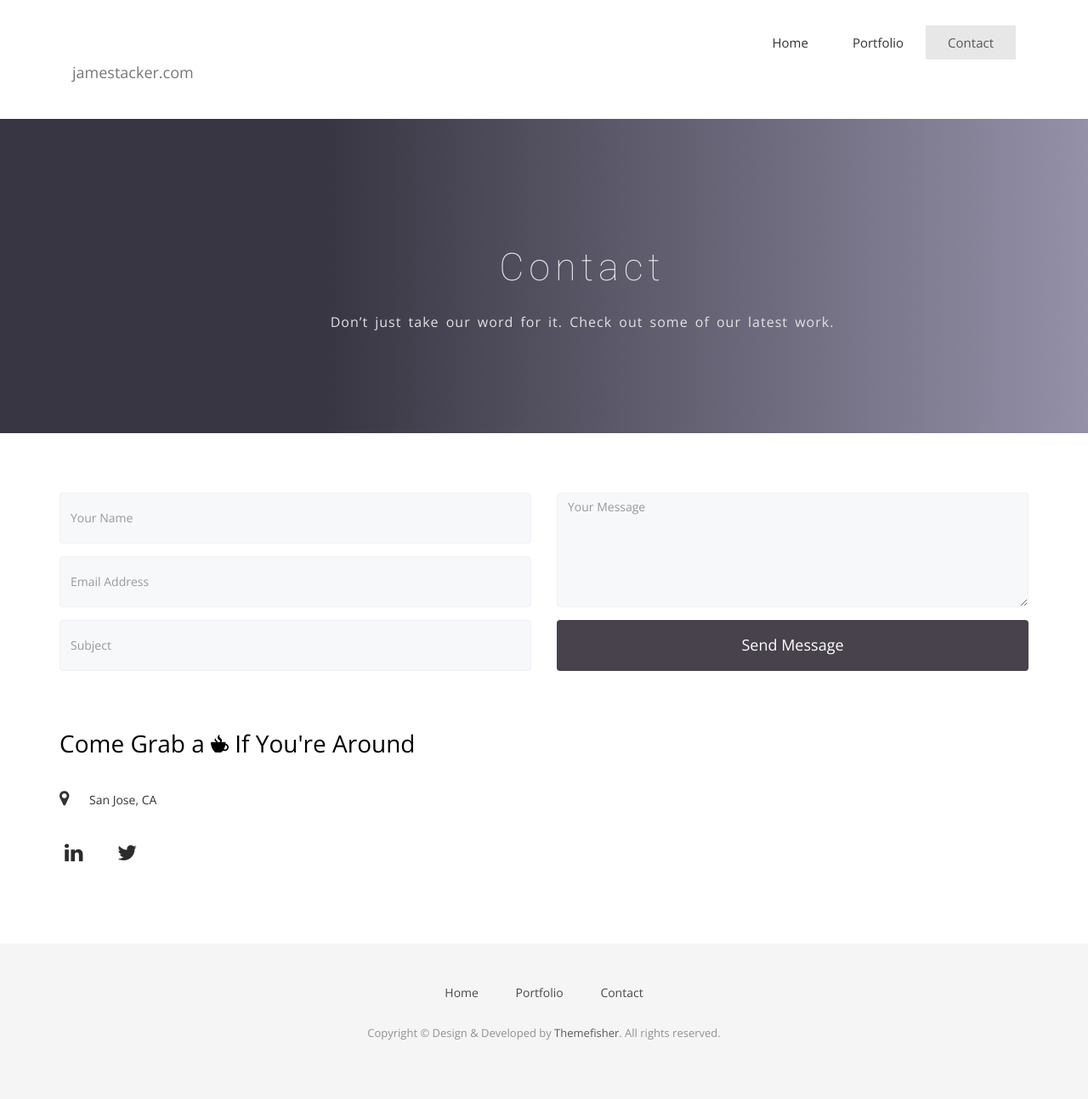
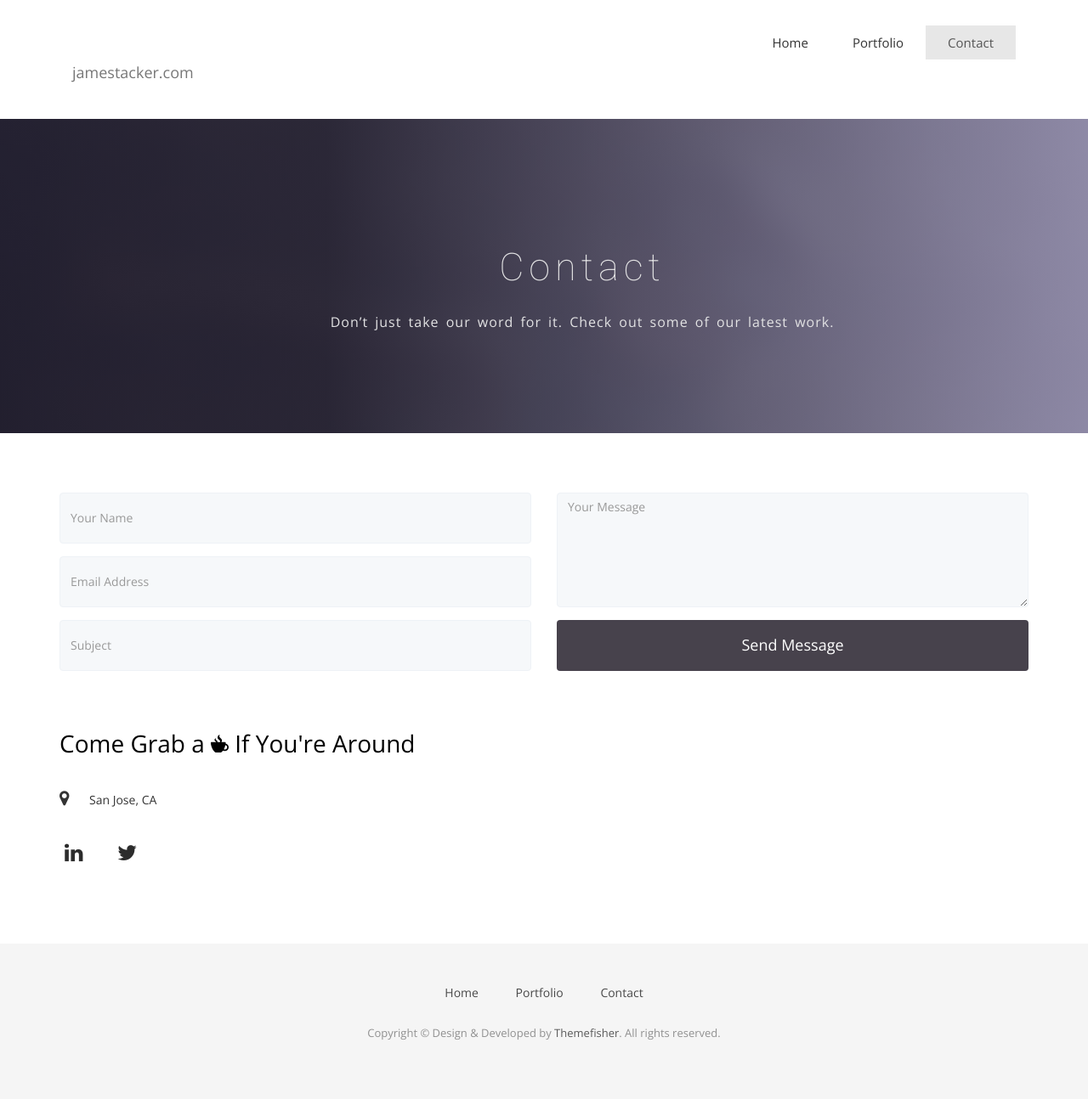
Before and after one commit to Tacktician/portfolio-site, a Jekyll site: the page built from contact.html, in a window 1280 px wide. Shown: the whole page at 85% size. Built offline with Jekyll 4.4.1, drawn with Linux system fonts in a browser that asks for light colours; nearby versions of some CDN libraries; some web fonts are replaced; comment, search, counter and statistics services are not loaded.

Commit message:
updated contact-form.html

```diff
--- a/_includes/contact-form.html
+++ b/_includes/contact-form.html
@@ -2,31 +2,30 @@
         <section id="contact-form">
           <div class="container">
             <div class="row">
+              <form action="https://formspree.io/f/xldrreqd" method="POST">
               <div class="col-md-6 col-sm-12">
                 <div class="block">
-                  <form>
                     <div class="form-group">
-                      <input type="text" class="form-control" placeholder="Your Name">
+                      <input type="text" name="name" class="form-control" placeholder="Your Name">
                     </div>
                     <div class="form-group">
-                      <input type="text" class="form-control" placeholder="Email Address">
+                      <input type="email" name="email" class="form-control" placeholder="Email Address">
                     </div>
                     <div class="form-group">
-                      <input type="text" class="form-control" placeholder="Subject">
+                      <input type="text" name="subject" class="form-control" placeholder="Subject">
                     </div>
-                  </form>
                 </div>
               </div>
               <div class="col-md-6 col-sm-12">
                 <div class="block">
-                  <form>
                     <div class="form-group-2">
-                      <textarea class="form-control" rows="3" placeholder="Your Message"></textarea>
+                      <textarea class="form-control" name="message" rows="3" placeholder="Your Message"></textarea>
                     </div>
+                    <input type="hidden" name="_next" value="{{ site.url }}/thanks.html" />
                     <button class="btn btn-default" type="submit">Send Message</button>
-                  </form>
                 </div>
               </div>
+              </form>
             </div>
             <div id="contact-box" class="row">
               <div class="col-md-6 col-sm-12">
@@ -41,29 +40,7 @@
                     </li> -->
                   </ul>
 
-                  <ul class="social-icons">
-                    <!-- <li>
-                      <a href="http://www.themefisher.com"><i class="fa fa-google"></i></a>
-                    </li> -->
-                    <li>
-                      <a href="https://www.linkedin.com/in/jamestacker/"><i class="fa fa-linkedin"></i></a>
-                    </li>
-                   <!--  <li>
-                      <a href="http://www.themefisher.com"><i class="fa fa-pinterest"></i></a>
-                    </li>
-                    <li>
-                      <a href="http://www.themefisher.com"><i class="fa fa-dribbble"></i></a>
-                    </li>
-                    <li>
-                      <a href="http://www.themefisher.com"><i class="fa fa-behance"></i></a>
-                    </li> -->
-                    <li>
-                      <a href="https://x.com/tacke94634"><i class="fa fa-twitter"></i></a>
-                    </li>
-                    <!-- <li>
-                      <a href="http://www.themefisher.com"><i class="fa fa-facebook"></i></a>
-                    </li> -->
-                  </ul>
+                  {% include social-icons.html %}
                 </div>
               </div>
     <!--           <div class="col-md-6 col-sm-12">
--- /dev/null
+++ b/_includes/social-icons.html
@@ -0,0 +1,23 @@
+                  <ul class="social-icons">
+                    <!-- <li>
+                      <a href="http://www.themefisher.com"><i class="fa fa-google"></i></a>
+                    </li> -->
+                    <li>
+                      <a href="https://www.linkedin.com/in/jamestacker/"><i class="fa fa-linkedin"></i></a>
+                    </li>
+                   <!--  <li>
+                      <a href="http://www.themefisher.com"><i class="fa fa-pinterest"></i></a>
+                    </li>
+                    <li>
+                      <a href="http://www.themefisher.com"><i class="fa fa-dribbble"></i></a>
+                    </li>
+                    <li>
+                      <a href="http://www.themefisher.com"><i class="fa fa-behance"></i></a>
+                    </li> -->
+                    <li>
+                      <a href="https://x.com/tacke94634"><i class="fa fa-twitter"></i></a>
+                    </li>
+                    <!-- <li>
+                      <a href="http://www.themefisher.com"><i class="fa fa-facebook"></i></a>
+                    </li> -->
+                  </ul>
--- a/css/style.css
+++ b/css/style.css
@@ -357,7 +357,7 @@
 	Slider-work Start
 --*/
 #global-header {
-  background: url("../img/slider-bg2.jpg") no-repeat;
+  background: url("../img/slider-bg.jpg") no-repeat;
   background-size: cover;
   padding-top: 150px;
   padding-bottom: 107px;
@@ -606,7 +606,7 @@
 	slider-contact Start
 --*/
 #slider-contact {
-  background: url("../img/slider-bg2.jpg") no-repeat;
+  background: url("../img/slider-bg.jpg") no-repeat;
   background-size: cover;
   padding-top: 150px;
   padding-bottom: 107px;
@@ -652,22 +652,22 @@
   padding-top: 70px;
   padding-bottom: 35px;
 }
-#contact-form .block form .form-group {
+#contact-form form .block .form-group {
   padding-bottom: 15px;
   margin: 0px;
 }
-#contact-form .block form .form-group .form-control {
+#contact-form form .block .form-group .form-control {
   background: #F6F8FA;
   height: 60px;
   border: 1px solid #EEF2F6;
   box-shadow: none;
   width: 100%;
 }
-#contact-form .block form .form-group-2 {
+#contact-form form .block .form-group-2 {
   padding-bottom: 15px;
   margin: 0px;
 }
-#contact-form .block form .form-group-2 textarea {
+#contact-form form .block .form-group-2 textarea {
   background: #F6F8FA;
   height: 135px;
   border: 1px solid #EEF2F6;
```
Also changed, not shown: _includes/thank-you.html (added, +14 -0 lines), thanks.html (added, +7 -0 lines), 1 other file.
